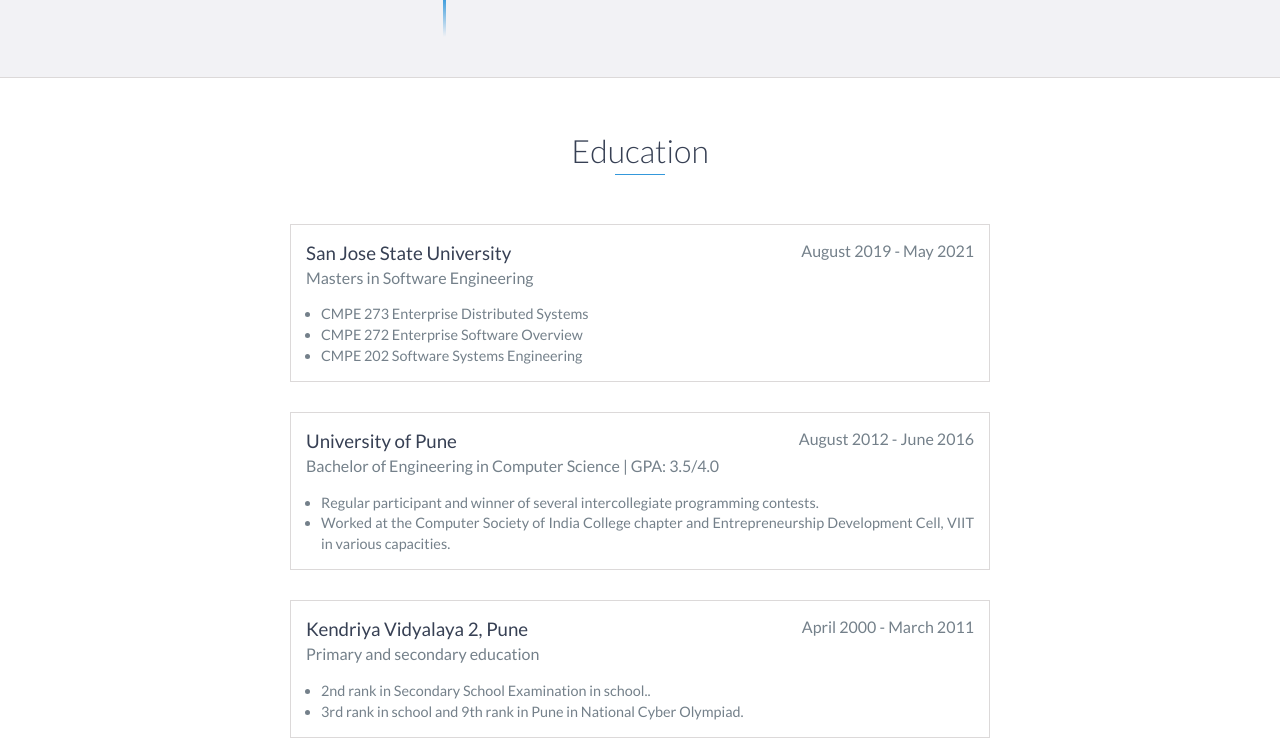
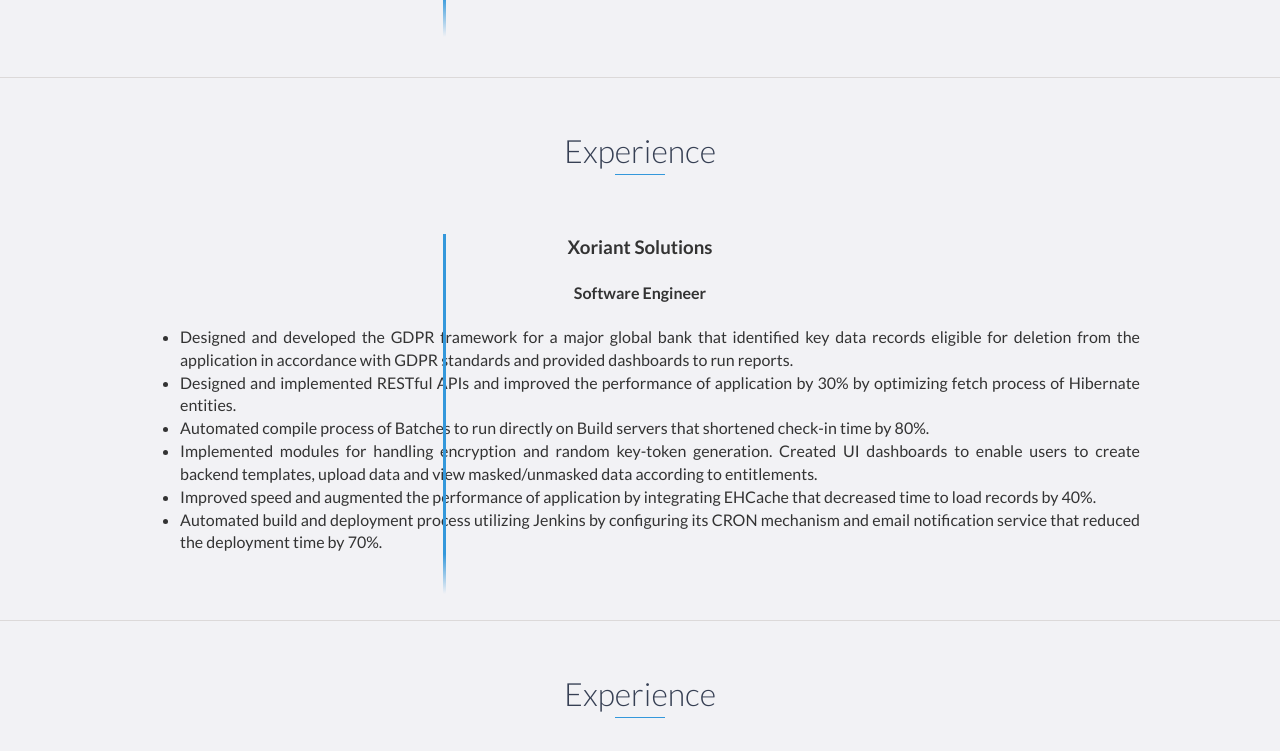
Before and after one commit to shubh08/my-portfolio, a website: page index.html in a window 1280 px wide. Shown: the part 2009-2760 px from the top of the page. Drawn offline with nearby package versions, Linux system fonts and the light colour scheme.

Commit message:
Added new expereince

```diff
--- a/index.html
+++ b/index.html
@@ -86,6 +86,83 @@
         </div>
     </div>
     <!-- End #about -->
+
+    <div id="experience" class="background-alt">
+        <h2 class="heading">Experience</h2>
+                <div id="experience-timeline">
+            <div data-date="October 2016 – June 2019">
+                <h3>Xoriant Solutions</h3>
+                <h4>Software Engineer</h4>
+                <ul>
+                    <li>
+                        Designed and developed the GDPR framework for a major global bank that identified key data
+                        records eligible for deletion from the application in accordance with GDPR standards and
+                        provided dashboards to run reports.
+                    </li>
+                    <li>
+                        Designed and implemented RESTful APIs and improved the performance of application by 30% by
+                        optimizing fetch process of Hibernate entities.
+                    </li>
+                    <li>
+                        Automated compile process of Batches to run directly on Build servers that shortened check-in
+                        time by 80%.
+                    </li>
+                    <li>
+                        Implemented modules for handling encryption and random key-token generation. Created UI
+                        dashboards to enable users to create backend templates, upload data and view masked/unmasked
+                        data according to entitlements.
+                    </li>
+                    <li>
+                        Improved speed and augmented the performance of application by integrating EHCache that
+                        decreased time to load records by 40%.
+                    </li>
+                    <li>
+                        Automated build and deployment process utilizing Jenkins by configuring its CRON mechanism and
+                        email notification service that reduced the deployment time by 70%.
+                    </li>
+                </ul>
+            </div>
+
+        </div>
+    </div>
+    <div id="experience" class="background-alt">
+        <h2 class="heading">Experience</h2>
+                <div id="experience-timeline">
+            <div data-date="October 2016 – June 2019">
+                <h3>Xoriant Solutions</h3>
+                <h4>Software Engineer</h4>
+                <ul>
+                    <li>
+                        Designed and developed the GDPR framework for a major global bank that identified key data
+                        records eligible for deletion from the application in accordance with GDPR standards and
+                        provided dashboards to run reports.
+                    </li>
+                    <li>
+                        Designed and implemented RESTful APIs and improved the performance of application by 30% by
+                        optimizing fetch process of Hibernate entities.
+                    </li>
+                    <li>
+                        Automated compile process of Batches to run directly on Build servers that shortened check-in
+                        time by 80%.
+                    </li>
+                    <li>
+                        Implemented modules for handling encryption and random key-token generation. Created UI
+                        dashboards to enable users to create backend templates, upload data and view masked/unmasked
+                        data according to entitlements.
+                    </li>
+                    <li>
+                        Improved speed and augmented the performance of application by integrating EHCache that
+                        decreased time to load records by 40%.
+                    </li>
+                    <li>
+                        Automated build and deployment process utilizing Jenkins by configuring its CRON mechanism and
+                        email notification service that reduced the deployment time by 70%.
+                    </li>
+                </ul>
+            </div>
+
+        </div>
+    </div>
 
     <div id="experience" class="background-alt">
         <h2 class="heading">Experience</h2>
```
